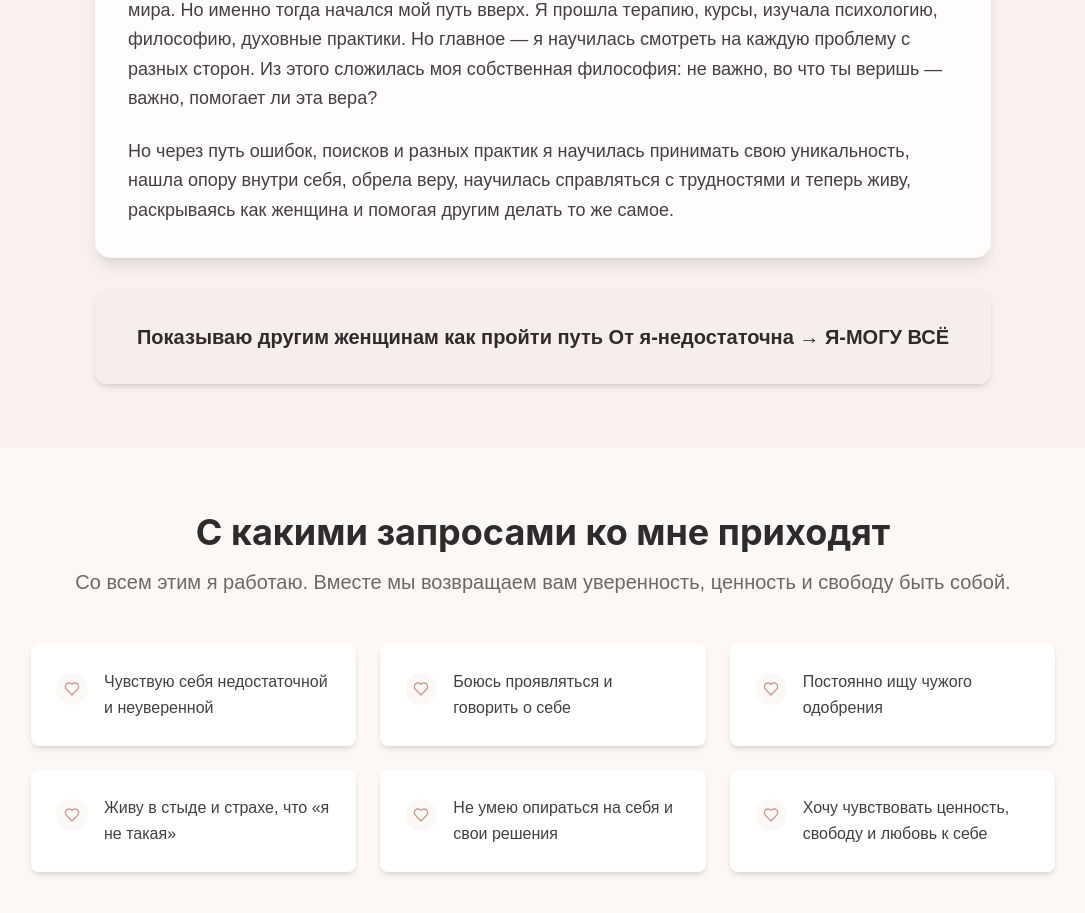
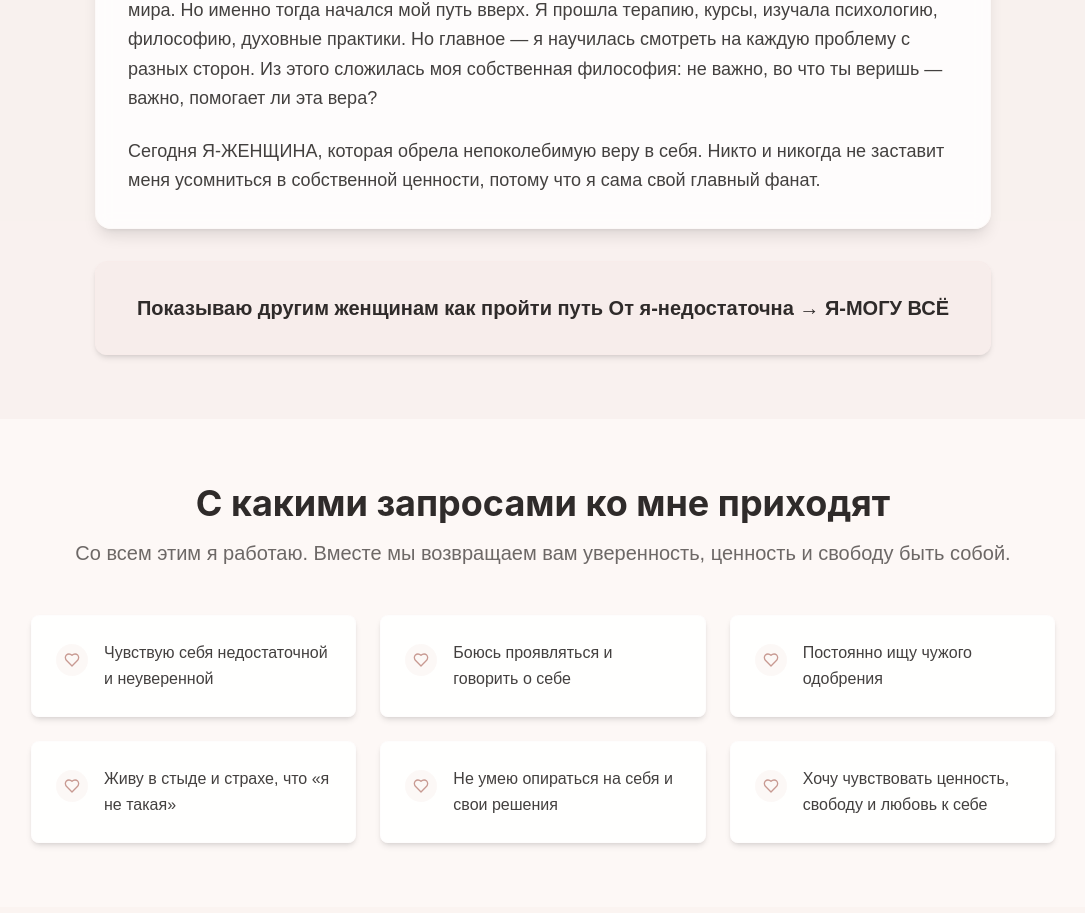
Before and after one commit to pr-poehali-dev/femininity-support-site, a React (Vite) app: page / in a window 1280 px wide. Shown: the part 1050-1963 px from the top of the page, without its empty margins (97-1182 px from the left). Built offline with nearby package versions, Linux system fonts and the light colour scheme.

Commit message:
Обновление 1 компонентов

```diff
--- a/src/pages/Index.tsx
+++ b/src/pages/Index.tsx
@@ -53,11 +53,9 @@ const Index = () => {
 Позже я столкнулась с созависимостью в отношениях и выбором мужчин, рядом с которыми счастье было невозможно. Кризис стал точкой дна. Я закопала себя в мысли о том, что не создана для этого мира. Но именно тогда начался мой путь вверх.
 
 Я прошла терапию, курсы, изучала психологию, философию, духовные практики. Но главное — я научилась смотреть на каждую проблему с разных сторон. Из этого сложилась моя собственная философия: не важно, во что ты веришь — важно, помогает ли эта вера?</p>
-              <p className="font-body text-lg text-charcoal/90 leading-relaxed">
-                Но через путь ошибок, поисков и разных практик я научилась принимать свою уникальность,
-                нашла опору внутри себя, обрела веру, научилась справляться с трудностями и теперь живу,
-                раскрываясь как женщина и помогая другим делать то же самое.
-              </p>
+              <p className="font-body text-lg text-charcoal/90 leading-relaxed">Сегодня Я-ЖЕНЩИНА, которая обрела непоколебимую веру в себя.
+
+Никто и никогда не заставит меня усомниться в собственной ценности, потому что я сама свой главный фанат. </p>
             </div>
             <div className="text-center bg-soft-pink/40 p-8 rounded-xl border border-soft-pink/30 shadow-md">
               <p className="font-body text-xl text-charcoal font-semibold">Показываю другим женщинам как пройти путь
```
